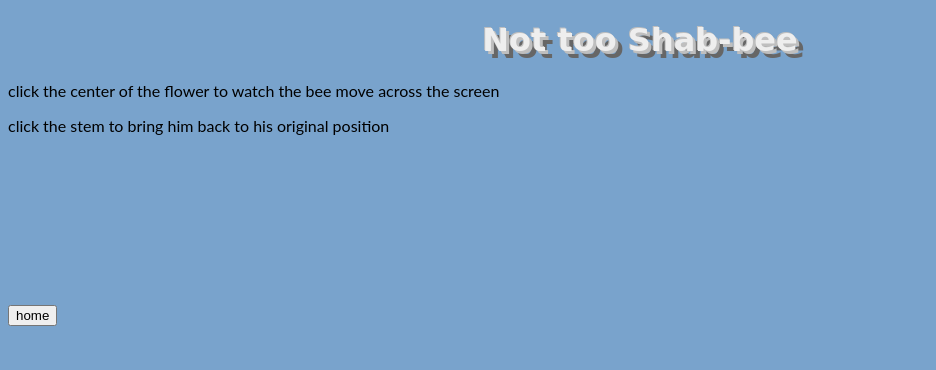
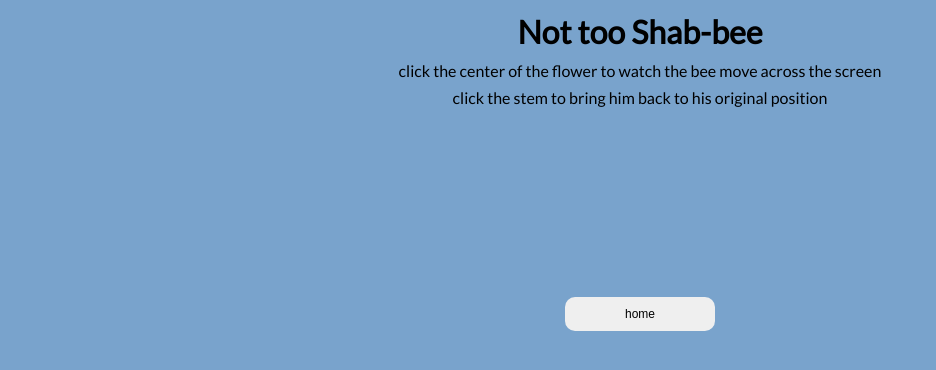
Before and after one commit to klairecoval/Interactive-Graphics-on-the-Web, a plain HTML site: page flower.html in a window 1280 px wide. Shown: the whole page, without its empty margins (0-936 px from the left). Drawn offline with Linux system fonts and the light colour scheme; a script that the page names is missing; files whose address does not match are found by name.

Commit message:
Added css for button

```diff
--- a/main.css
+++ b/main.css
@@ -1,15 +1,57 @@
+/*Import Lato font from Google*/
+@import url('https://fonts.googleapis.com/css?family=Lato');
+
+/*Make background color blue to match SVG color to look more cohesive,
+Make Lato the font for all text*/
 body{
-			  background-color: #79A3CC;
-			  font-family: 'Lato', sans-serif;
+	background-color: #79A3CC;
+	font-family: 'Lato', sans-serif;
 }
-h1{
-			  text-align: center;
-			  font-family: 'Lobster', cursive;
-			  color: #EEEEEE;
- 				font-size:2em;
-			  font-family: 'Lobster', cursive;
-			  text-shadow:
-				  -1px -1px 0px #bfbfbf,
-    				3px 3px 0px #bfbfbf,
-				  7px 7px 0px #666666;
+
+/*Center text to center of window,
+Shorten line height*/
+h1, h3, p{
+	text-align: center;
+	line-height: 70%;
 }
+
+/*Remove link underlining,
+Make link text black and not blue*/
+a{
+	text-decoration: none;
+	color: #000000;
+}
+
+/********BUTTON********/
+/*Center button,
+Remove border and make button rectangular,
+Center text to middle of button and remove link underlining,
+Set font size,
+Make corners curved,
+Ease transition*/
+#home{
+	margin: 0 auto;
+    border: none;
+    padding: 10px 60px;
+    text-align: center;
+    text-decoration: none;
+    font-size: 12px;
+	border-radius: 10px;
+	margin-bottom: 4em;
+	display: block;
+	margin-top: 2em;
+	transition: color 1s ease;
+	transition: background 1s ease;
+}
+
+/*Set background color to green when hovered over,
+Make cursor a pointer,
+Make text white,
+Ease transition*/
+#home:hover {
+    background-color: #518251;
+	cursor: pointer;
+	color: #FFFFFF;
+	transition: color 1s ease;
+	transition: background 1s ease;
+}
```
